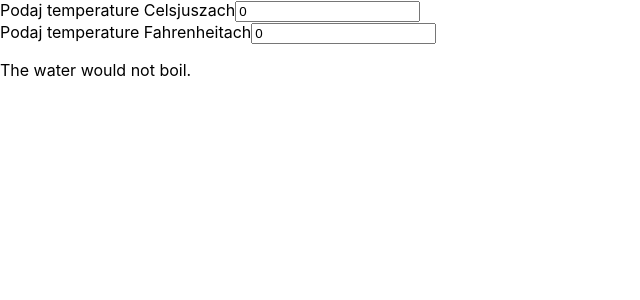
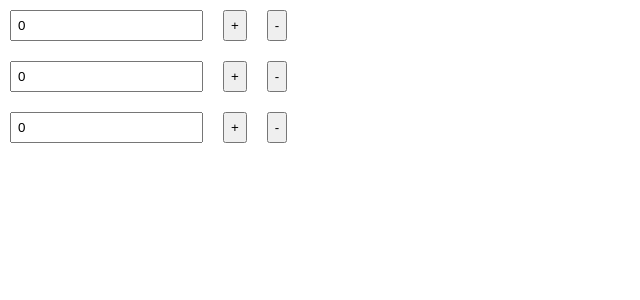
Before and after one commit to pgrygorczuk/js-dev, a React (Create React App) app in the folder react/lab4/my-app/: page / in a window 1280 px wide. Shown: the top 300 px of the page, without its empty margins (0-640 px from the left). Built offline with nearby package versions, Linux system fonts and the light colour scheme.

Commit message:
React: lab4

```diff
--- a/react/lab4/my-app/src/App.js
+++ b/react/lab4/my-app/src/App.js
@@ -1,76 +1,35 @@
 import * as React from 'react';
 import './App.css';
 
-const scaleNames = {
-    c: 'Celsjuszach',
-    f: 'Fahrenheitach',
-};
+function Counter(props){
+    const [value, setValue] = React.useState(0);
 
-function farenheitToCelsius(fahrenheit) {
-    return ((fahrenheit - 32) * 5) / 9;
-}
+    function add(event){
+        setValue( parseInt(value) + 1 );
+    }
 
-function celsiusToFahrenheit(celsius) {
-    return (celsius * 9) / 5 + 32;
-}
-
-function BoilingVerdict(props)
-{
-    if( props.celsius >= 100 ){
-        return <p>The water would boil.</p>;
-    }else{
-        return <p>The water would not boil.</p>;
+    function sub(event){
+        setValue( parseInt(value) - 1 );
     }
-}
-
-function TemperatureInput(props){
-    const handleChange = e =>{
-        props.onTemperatureChange( e.target.value );
-    };
-
-    //const { temperature, scale } = props;
-    const scale = props.scale;
 
     return (
-        <fieldset>
-            <legend>Podaj temperaturę w {scaleNames[scale]}:</legend>
-            <input value={temperature}
-                onChange={handleChange} />
-        </fieldset>
+        <div>
+            <input value={value} />
+            <button onClick={e => add(e)}>+</button>
+            <button onClick={e => sub(e)}>-</button>
+        </div>
     );
 }
 
-function Calculator()
+function App()
 {
     return (
         <div>
-            <TemperatureInput
-                scale="c"
-                temperature={celsius}
-                onTemperatureChange={handleCelsiusChange}
-            />
-            <TemperatureInput
-                scale="f"
-                temperature="fahrenheit"
-                onTemperatureChange={handleFahrenheitChange}
-            />
-            <BoilingVerdict celsius={parseFloat(celsius)} />
+            <Counter />
+            <Counter />
+            <Counter />
         </div>
     );
+}
 
-    // const [temperature, setTemperature] = React.useState('');
-
-    // let handleChange = (e) => {
-    //     setTemperature( e.target.value );
-    // }
-
-    // return (
-    //     <fieldset>
-    //         <legend>Podaj temperaturę w {scaleNames[scale]}:</legend>
-    //         <input
-    //         value={temperature}
-    //         onChange={this.handleChange}
-    //         <BoilingVerdict celsius={parseFloat(temperature)} />
-    //     </fieldset>
-    // );
-}
+export default App;
--- a/react/lab4/my-app/src/LiftUpStateApp.js
+++ b/react/lab4/my-app/src/LiftUpStateApp.js
@@ -41,17 +41,27 @@ function App()
     const [celsius, setCelsius] = React.useState(0);
     const [fahrenheit, setFahrenheit] = React.useState(0);
 
+    const handleFahrenheitChange = (value) => {
+        setFahrenheit(value);
+        setCelsius( farenheitToCelsius(value) );
+    }
+
+    const handleCelsiusChange = (value) => {
+        setCelsius(value);
+        setFahrenheit( celsiusToFahrenheit(value) );
+    }
+
     return (
         <div>
             <TemperatureInput
                 scale="c"
                 value={celsius}
-                setTemperature={setCelsius} />
+                setTemperature={handleCelsiusChange} />
             <br />
             <TemperatureInput
                 scale="f"
-                value={celsius}
-                setTemperature={setFahrenheit}
+                value={fahrenheit}
+                setTemperature={handleFahrenheitChange}
             />
             <BoilingVerdict celsius={parseFloat(celsius)} />
         </div>
--- a/react/lab4/my-app/src/index.js
+++ b/react/lab4/my-app/src/index.js
@@ -1,8 +1,8 @@
 import React from 'react';
 import ReactDOM from 'react-dom';
 import './index.css';
-//import App from './App';
-import App from './LiftUpStateApp';
+import App from './App';
+//import App from './LiftUpStateApp';
 import reportWebVitals from './reportWebVitals';
 
 ReactDOM.render(
```
Also changed, not shown: 1 other file (tests, documents, lock files or other folders).
